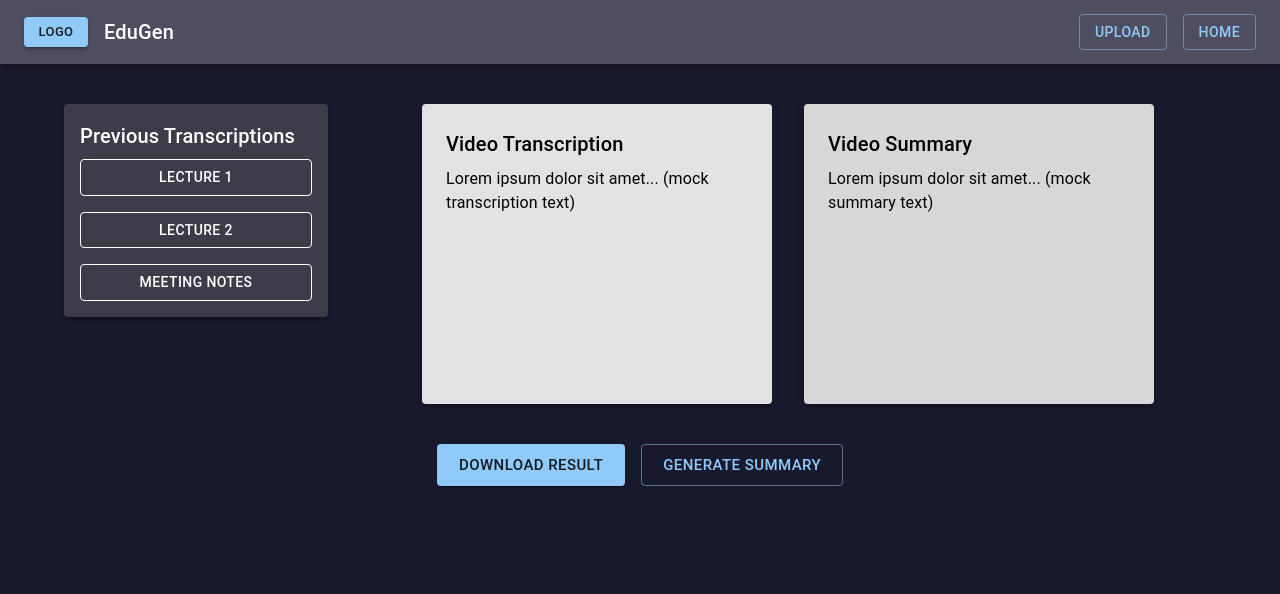
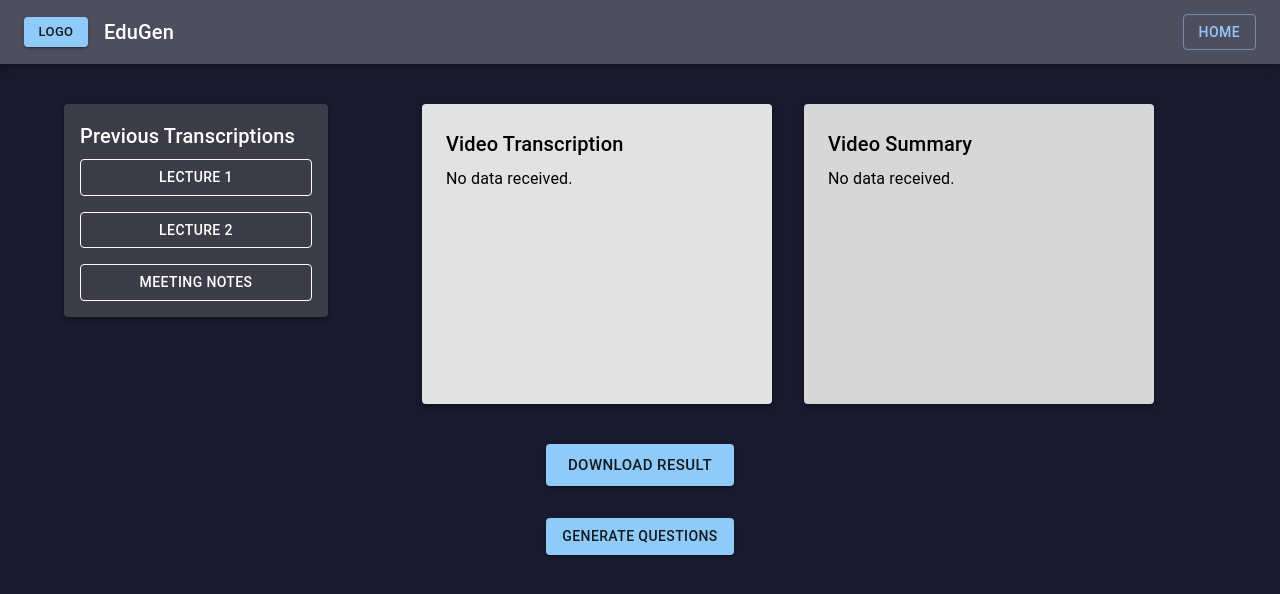
Before and after one commit to RyanCamburn/EduGen, a React (Vite) app in the folder frontend/: page /results in a window 1280 px wide. Shown: the top 594 px of the page. Built offline with nearby package versions, Linux system fonts and the light colour scheme.

Commit message:
Added more code from Demo

```diff
--- a/frontend/src/components/FileUpload.jsx
+++ b/frontend/src/components/FileUpload.jsx
@@ -1,13 +1,14 @@
 import React, { useState } from 'react';
 import { Button, Stack, Typography } from '@mui/material';
 
-export default function FileUpload() {
+export default function FileUpload({ onFileSelect }) {
   const [fileName, setFileName] = useState('');
 
   const handleFileChange = (event) => {
     const file = event.target.files?.[0];
     if (file) {
       setFileName(file.name);
+      onFileSelect(file);
     }
   };
 
--- a/frontend/src/pages/HomePage.jsx
+++ b/frontend/src/pages/HomePage.jsx
@@ -1,4 +1,4 @@
-import React from 'react';
+import React, { useState } from 'react';
 import {
   Box,
   AppBar,
@@ -7,13 +7,59 @@ import {
   Button,
   Stack,
   Container,
-  TextField,
+  CircularProgress,
 } from '@mui/material';
 import { useNavigate } from 'react-router-dom';
-import FileUpload from '../components/FileUpload.jsx';
+import axios from 'axios';
+import FileUpload from '../components/FileUpload';
 
 export default function HomePage() {
   const navigate = useNavigate();
+  const [file, setFile] = useState(null);
+  const [loading, setLoading] = useState(false);
+
+  const handleGenerate = async () => {
+    if (!file) {
+      alert('Please select a file first.');
+      return;
+    }
+
+    setLoading(true);
+
+    try {
+      // 1. Transcribe
+      const formData = new FormData();
+      formData.append('file', file);
+
+      const transcribeRes = await axios.post('http://localhost:3000/video/transcribe', formData, {
+        headers: {
+          'Content-Type': 'multipart/form-data',
+        },
+      });
+
+      const transcription = transcribeRes.data;
+
+      // 2. Summarize
+      const summaryRes = await axios.post('http://localhost:3000/video/summarize', {
+        text: transcription,
+      });
+
+      const summary = summaryRes.data;
+
+      // 3. Navigate to result page with both
+      navigate('/results', {
+        state: {
+          transcription,
+          summary,
+        },
+      });
+    } catch (err) {
+      console.error(err);
+      alert('Something went wrong.');
+    } finally {
+      setLoading(false);
+    }
+  };
 
   return (
     <Box sx={{ minHeight: '100vh', backgroundColor: '#1a1a2e' }}>
@@ -29,9 +75,6 @@ export default function HomePage() {
             </Typography>
           </Stack>
           <Stack direction="row" spacing={2}>
-            <Button variant="outlined" onClick={() => alert('Upload coming soon')}>
-              Upload
-            </Button>
             <Button variant="outlined" onClick={() => navigate('/results')}>
               Results
             </Button>
@@ -54,9 +97,10 @@ export default function HomePage() {
           </Typography>
         </Box>
 
-        <FileUpload />
-        <Button variant="contained" size="large" padding="10px">
-          Generate
+        <FileUpload onFileSelect={setFile} />
+
+        <Button variant="contained" size="large" onClick={handleGenerate} disabled={loading}>
+          {loading ? <CircularProgress size={24} color="inherit" /> : 'Generate'}
         </Button>
       </Container>
     </Box>
--- a/frontend/src/pages/ResultsPage.jsx
+++ b/frontend/src/pages/ResultsPage.jsx
@@ -1,5 +1,5 @@
 import React from 'react';
-import { useNavigate } from 'react-router-dom';
+import { useNavigate, useLocation } from 'react-router-dom';
 import {
   Box,
   Button,
@@ -11,9 +11,34 @@ import {
   Toolbar,
   Container,
 } from '@mui/material';
+import axios from 'axios';
 
 export default function ResultPage() {
   const navigate = useNavigate();
+  const { state } = useLocation();
+  const { transcription, summary } = state || {};
+  const [questionText, setQuestionText] = React.useState('');
+  const [loading, setLoading] = React.useState(false);
+
+  const generateQuestionFromText = async (text) => {
+    try {
+      const response = await axios.post('http://localhost:3000/video/question', {
+        text,
+      });
+      return response.data;
+    } catch (error) {
+      console.error('Question generation failed:', error);
+      return 'Error generating question.';
+    }
+  };
+
+  const handleGenerateQuestion = async () => {
+    if (!transcription) return;
+    setLoading(true);
+    const question = await generateQuestionFromText(transcription);
+    setQuestionText(question);
+    setLoading(false);
+  };
 
   return (
     <Box sx={{ backgroundColor: '#1a1a2e', minHeight: '100vh' }}>
@@ -29,9 +54,6 @@ export default function ResultPage() {
             </Typography>
           </Stack>
           <Stack direction="row" spacing={2}>
-            <Button variant="outlined" onClick={() => alert('Upload coming soon')}>
-              Upload
-            </Button>
             <Button variant="outlined" onClick={() => navigate('/')}>
               Home
             </Button>
@@ -93,9 +115,7 @@ export default function ResultPage() {
                 <Typography variant="h6" gutterBottom color="black">
                   Video Transcription
                 </Typography>
-                <Typography color="black">
-                  Lorem ipsum dolor sit amet... (mock transcription text)
-                </Typography>
+                <Typography color="black">{transcription || 'No data received.'}</Typography>
               </Paper>
 
               <Paper
@@ -111,9 +131,7 @@ export default function ResultPage() {
                 <Typography variant="h6" gutterBottom color="black">
                   Video Summary
                 </Typography>
-                <Typography color="black">
-                  Lorem ipsum dolor sit amet... (mock summary text)
-                </Typography>
+                <Typography color="black">{summary || 'No data received.'}</Typography>
               </Paper>
             </Box>
           </Grid>
@@ -121,12 +139,25 @@ export default function ResultPage() {
 
         {/* Buttons */}
         <Stack direction="row" spacing={2} justifyContent="center" mt={5}>
-          <Button variant="contained" size="large">
+          <Button variant="contained" size="large" onClick={() => alert('Upload coming soon')}>
             Download Result
           </Button>
-          <Button variant="outlined" size="large">
-            Generate Summary
+        </Stack>
+        <Stack direction="column" spacing={2} alignItems="center" mt={4}>
+          <Button variant="contained" onClick={handleGenerateQuestion} disabled={loading}>
+            {loading ? 'Generating...' : 'Generate Questions'}
           </Button>
+
+          {questionText && (
+            <Paper sx={{ p: 2, backgroundColor: '#f4f4f4', width: '100%', maxWidth: 800 }}>
+              <Typography variant="h6" gutterBottom color="black">
+                Generated Question
+              </Typography>
+              <Typography color="black" sx={{ whiteSpace: 'pre-wrap' }}>
+                {questionText}
+              </Typography>
+            </Paper>
+          )}
         </Stack>
       </Container>
     </Box>
```
Also changed, not shown: 2 other files (tests, documents, lock files or other folders).
